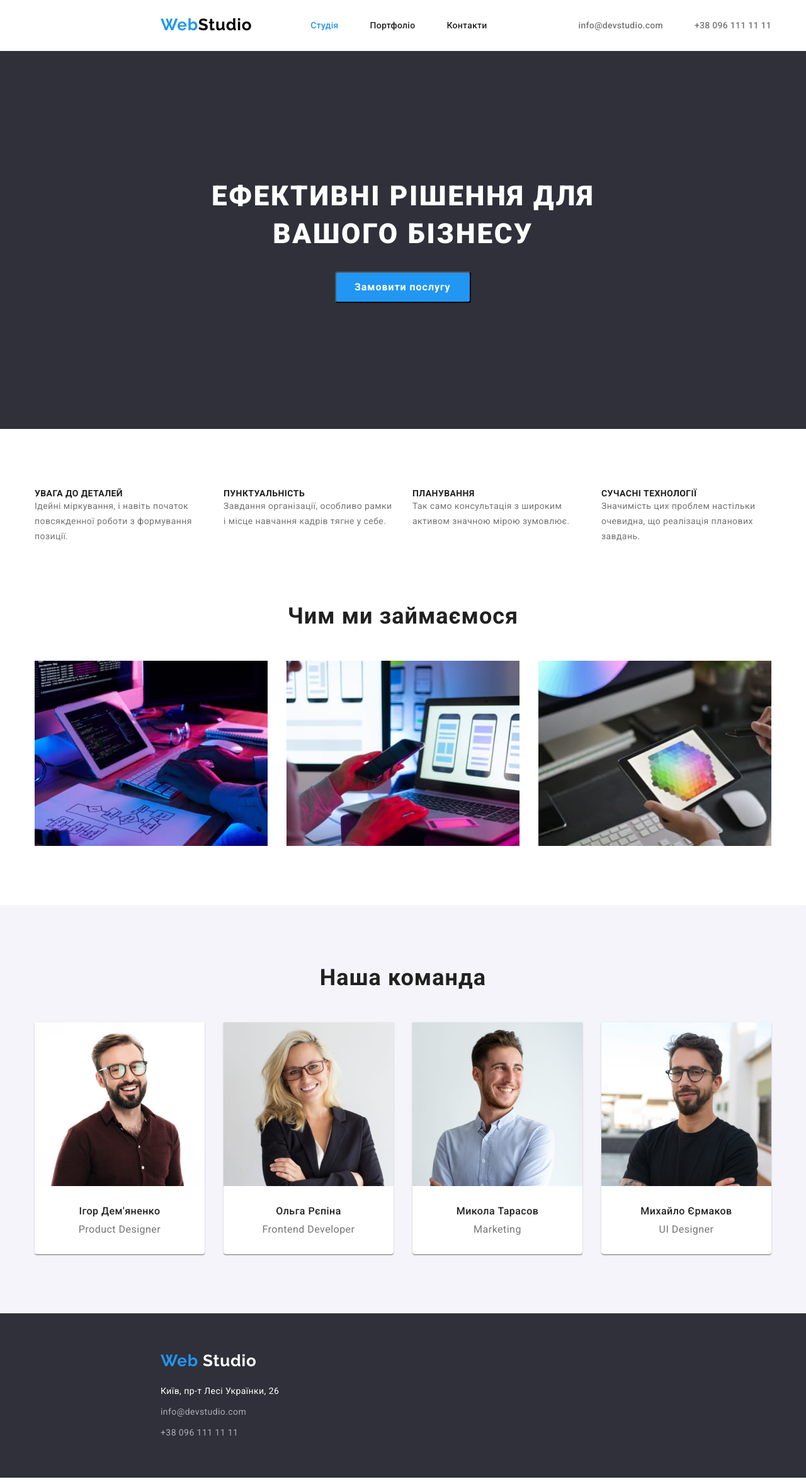
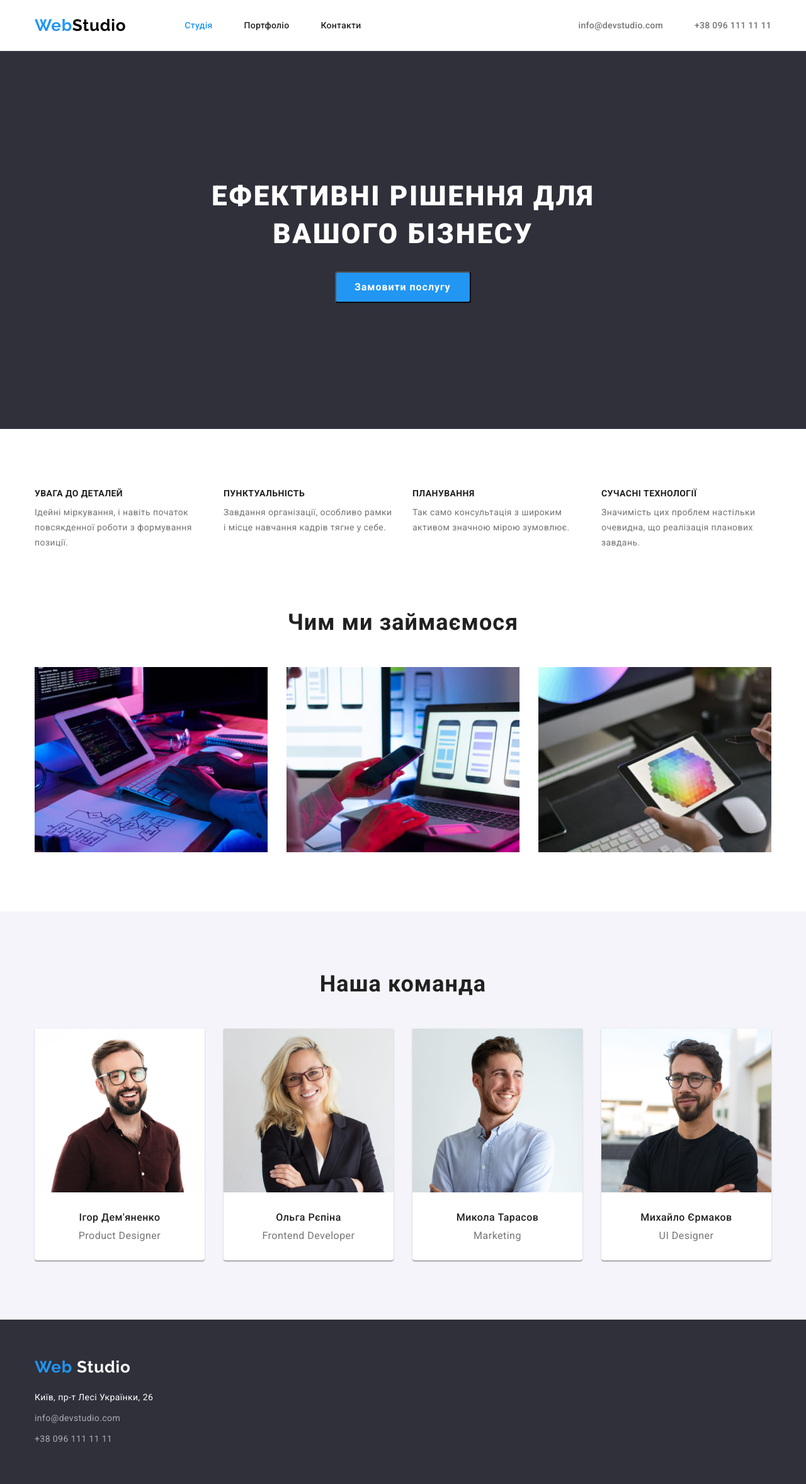
Before and after one commit to Erlara/goit-markup-hw-03, a plain HTML site: page index.html in a window 1280 px wide. Shown: the whole page at 63% size. Drawn offline with Linux system fonts and the light colour scheme.

Commit message:
Доопрацювання

```diff
--- a/css/styles.css
+++ b/css/styles.css
@@ -75,7 +75,6 @@ a {
 .header-container {
   display: flex;
   align-items: center;
-  padding-left: 215px;
 }
 
 .nav {
@@ -95,16 +94,12 @@ a {
   letter-spacing: 0.03em;
   color: var(--black-txt-cl);
 
-  margin-top: 24px;
   margin-right: 93px;
-  margin-bottom: 25px;
 }
 
 .list-nav {
   display: flex;
   gap: 50px;
-  margin-top: 32px;
-  margin-bottom: 32px;
   align-items: center;
 }
 
@@ -126,11 +121,15 @@ a {
   color: var(--link-txt-cl);
 }
 
+.link-nav {
+  padding-top: 32px;
+  padding-bottom: 32px;
+  display: block;
+}
+
 .list-contacts {
   display: flex;
   gap: 50px;
-  margin-top: 32px;
-  margin-bottom: 32px;
   align-items: center;
 }
 
@@ -146,19 +145,13 @@ a {
 /* Hero-section */
 .hero-section {
   background-color: var(--secondary-bgd-cl);
+  padding: 200px 0;
 }
 
 .hero-container {
   display: flex;
   flex-direction: column;
   align-items: center;
-}
-
-.hero-container:first-child {
-  padding-top: 200px;
-}
-.hero-container:last-child {
-  padding-bottom: 200px;
 }
 
 .hero-title {
@@ -198,11 +191,6 @@ a {
 }
 
 /* trait-section */
-.trait-section {
-  background-color: var(--main-bgr-cl);
-  padding-top: 94px;
-  padding-bottom: 94px;
-}
 
 .visually-hidden {
   position: absolute;
@@ -237,6 +225,7 @@ a {
   letter-spacing: 0.03em;
   text-transform: uppercase;
   color: var(--title-txt-cl);
+  margin-bottom: 10px;
 }
 .trait-text {
   font-size: 14px;
@@ -246,7 +235,7 @@ a {
 }
 /* work-section */
 .work-section {
-  background-color: var(--main-bgr-cl);
+  padding-top: 0;
 }
 .work-title {
   font-weight: 700;
@@ -261,7 +250,6 @@ a {
 .work-list {
   display: flex;
   gap: 30px;
-  padding-bottom: 94px;
 }
 
 /* team-section */
@@ -276,14 +264,12 @@ a {
   text-align: center;
   letter-spacing: 0.03em;
   color: var(--title-txt-cl);
-  padding-top: 94px;
 }
 
 .team-list {
   display: flex;
   gap: 30px;
-  padding-bottom: 94px;
-  padding-top: 50px;
+  margin-top: 50px;
 }
 
 .team-card {
@@ -303,8 +289,7 @@ a {
   letter-spacing: 0.03em;
   color: var(--title-txt-cl);
   text-align: center;
-  padding-top: 30px;
-  padding-bottom: 10px;
+  margin-bottom: 10px;
 }
 .team-position {
   font-size: 16px;
@@ -312,19 +297,21 @@ a {
   letter-spacing: 0.03em;
   color: var(--main-txt-cl);
   text-align: center;
-  padding-bottom: 30px;
-}
+  }
+
+  .team-container-name {
+    padding: 30px 0;
+  }
 
 /* Footer */
 
 .footer {
   background-color: var(--secondary-bgd-cl);
+  padding: 60px 0;
 }
 
-.footer-container {
-  padding-top: 60px;
-  padding-bottom: 60px;
-  padding-left: 215px;
+.logo-footer {
+  margin-right: 0;
 }
 
 .address-link {
@@ -355,15 +342,6 @@ a {
 }
 
 /* 2page Portfolio */
-
-.portfolio-page {
-  background-color: var(--main-bgr-cl);
-}
-
-.portfolio-container {
-  padding-top: 94px;
-  padding-bottom: 94px;
-}
 
 .portfolio-list-btn {
   display: flex;
@@ -419,6 +397,7 @@ a {
   line-height: calc(36 / 18);
   letter-spacing: 0.06em;
   color: var(--title-txt-cl);
+  margin-bottom: 4px;
 }
 .portfolio-project {
   font-size: 16px;
--- a/index.html
+++ b/index.html
@@ -21,9 +21,9 @@
         <nav class="nav">
           <a class="logo" href="./index.html"><span class="web">Web</span>Studio</a>
           <ul class="list-nav list">
-            <li class="list-nav-item active"><a href="./index.html">Студія</a></li>
-            <li class="list-nav-item"><a href="./portfolio.html">Портфоліо</a></li>
-            <li class="list-nav-item"><a href="">Контакти</a></li>
+            <li class="list-nav-item active"><a class="link-nav" href="./index.html">Студія</a></li>
+            <li class="list-nav-item"><a class="link-nav" href="./portfolio.html">Портфоліо</a></li>
+            <li class="list-nav-item"><a class="link-nav" href="">Контакти</a></li>
           </ul>
         </nav>
         <ul class="list-contacts list">
@@ -44,7 +44,7 @@
         </div>
       </section>
       <!--Oсобливості-->
-      <section class="trait-section">
+      <section class="trait-section section">
         <div class="container">
           <h2 class="visually-hidden">Особливості</h2>
           <ul class="trait-list">
@@ -76,7 +76,7 @@
         </div>
       </section>
       <!--Чим ми займаємось-->
-      <section class="work-section">
+      <section class="work-section section">
         <div class="container">
           <h2 class="work-title">Чим ми займаємося</h2>
           <ul class="work-list">
@@ -93,7 +93,7 @@
         </div>
       </section>
       <!--Наша команда-->
-      <section class="team-section">
+      <section class="team-section section">
         <div class="container">
           <h2 class="team-title">Наша команда</h2>
           <ul class="team-list">
@@ -142,7 +142,7 @@
     <!--Footer-->
     <footer class="footer">
       <div class="container footer-container">
-        <a class="logo" href="./index.html"
+        <a class="logo logo-footer" href="./index.html"
           ><span class="web">Web</span> <span class="studio">Studio</span>
         </a>
         <address class="address-link">
```
Also changed, not shown: portfolio.html (+11 -11 lines).
